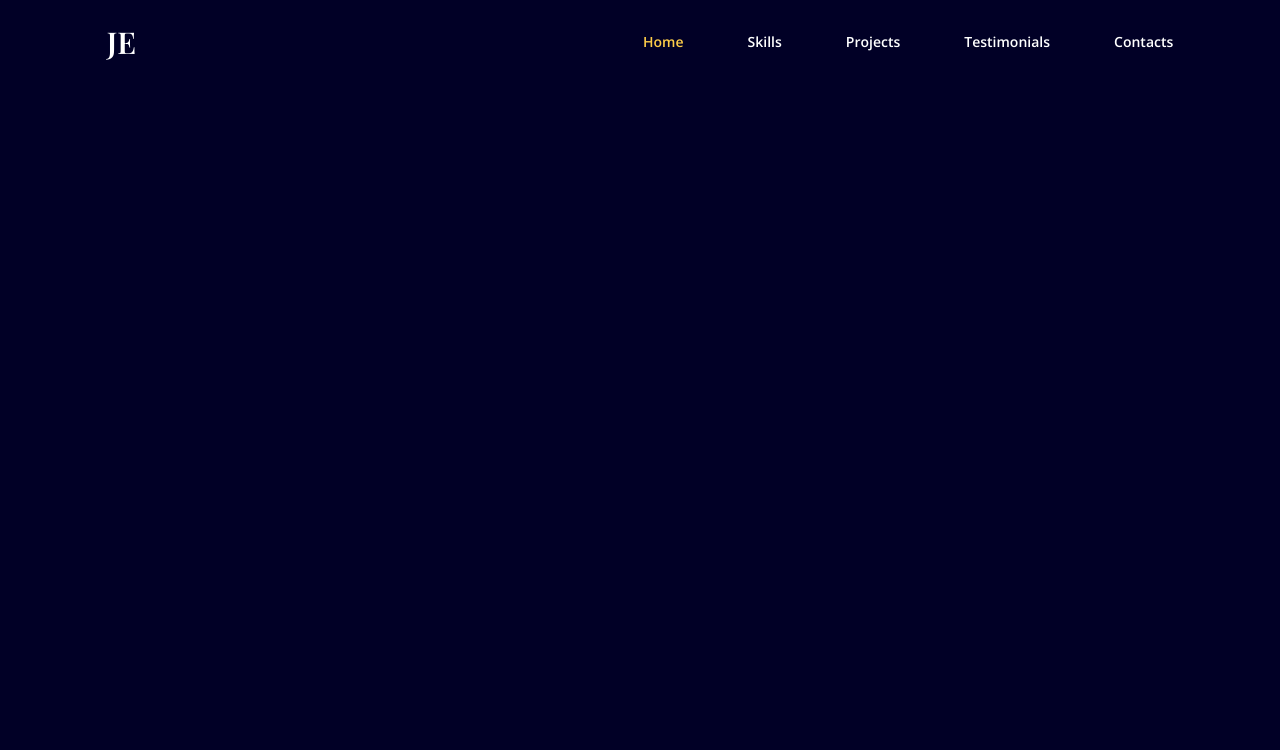
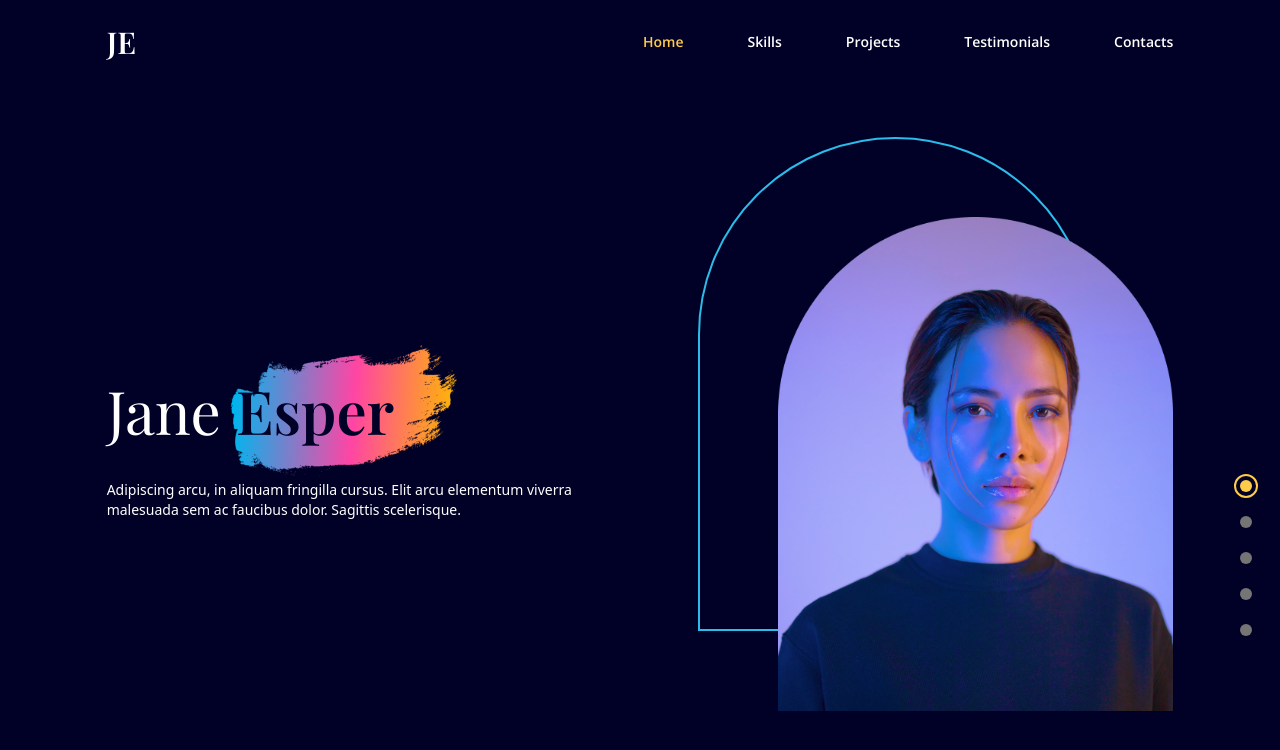
Before and after one commit to Majumder99/react-portfolio-website, a React (Vite) app: page / in a window 1280 px wide. Shown: the top 750 px of the page. Built offline with nearby package versions, Linux system fonts and the light colour scheme.

Commit message:
added hero section

```diff
--- a/src/App.jsx
+++ b/src/App.jsx
@@ -1,11 +1,24 @@
-import { useState } from "react";
+import { useEffect, useState } from "react";
 import useMediaQuery from "./hooks/useMediaQuery";
+import DotGroup from "./scenes/DotGroup";
 import Navbar from "./scenes/Navbar";
+import Landing from "./scenes/Landing";
 
 function App() {
   const [selectedPage, setSelectedPage] = useState("home");
-  const [isTopPage, setIsTopPage] = useState(false);
+  const [isTopPage, setIsTopPage] = useState(true);
   const isAboveMediumScreen = useMediaQuery("(min-width: 1060px)");
+  useEffect(() => {
+    const handleScroll = () => {
+      if (window.scrollY === 0) {
+        setIsTopPage(true);
+      }
+      if (window.scrollY !== 0) {
+        setIsTopPage(false);
+      }
+      window.addEventListener("scroll", handleScroll);
+    };
+  }, []);
   return (
     <>
       <div className="bg-deep-blue app">
@@ -14,6 +27,16 @@ function App() {
           selectedPage={selectedPage}
           setSelectedPage={setSelectedPage}
         />
+
+        <div className="w-5/6 mx-auto md:h-full">
+          {isAboveMediumScreen && (
+            <DotGroup
+              selectedPage={selectedPage}
+              setSelectedPage={setSelectedPage}
+            />
+          )}
+          <Landing setSelectedPage={setSelectedPage} />
+        </div>
       </div>
     </>
   );
--- /dev/null
+++ b/src/scenes/DotGroup.jsx
@@ -0,0 +1,53 @@
+import AnchorLink from "react-anchor-link-smooth-scroll";
+
+const DotGroup = ({ selectedPage, setSelectedPage }) => {
+  //je component e before use korbo oita holo parent and before ta holo child
+  const selectedStyles = `relative bg-yellow before:absolute before:w-6 before:h-6 before:rounded-full
+    before:border-2 before:border-yellow before:left-[-50%] before:top-[-50%]`;
+
+  return (
+    <div className="flex flex-col gap-6 fixed top-[60%] right-7">
+      <AnchorLink
+        href="#home"
+        className={`${
+          selectedPage === "home" ? selectedStyles : "bg-dark-grey"
+        } w-3 h-3 rounded-full`}
+        onClick={() => setSelectedPage("home")}
+      />
+
+      <AnchorLink
+        href="#skills"
+        className={`${
+          selectedPage === "skills" ? selectedStyles : "bg-dark-grey"
+        } w-3 h-3 rounded-full`}
+        onClick={() => setSelectedPage("skills")}
+      />
+
+      <AnchorLink
+        href="#projects"
+        className={`${
+          selectedPage === "projects" ? selectedStyles : "bg-dark-grey"
+        } w-3 h-3 rounded-full`}
+        onClick={() => setSelectedPage("projects")}
+      />
+
+      <AnchorLink
+        href="#testimonials"
+        className={`${
+          selectedPage === "testimonials" ? selectedStyles : "bg-dark-grey"
+        } w-3 h-3 rounded-full`}
+        onClick={() => setSelectedPage("testimonials")}
+      />
+
+      <AnchorLink
+        href="#contact"
+        className={`${
+          selectedPage === "contact" ? selectedStyles : "bg-dark-grey"
+        } w-3 h-3 rounded-full`}
+        onClick={() => setSelectedPage("contact")}
+      />
+    </div>
+  );
+};
+
+export default DotGroup;
--- /dev/null
+++ b/src/scenes/Landing.jsx
@@ -0,0 +1,69 @@
+import React from "react";
+import { motion } from "framer-motion";
+import AnchorLink from "react-anchor-link-smooth-scroll";
+import useMediaQuery from "../hooks/useMediaQuery";
+import headImg from "../assets/profile-image.png";
+
+const Landing = ({ setSelectedPage }) => {
+  const isAboveMediumScreen = useMediaQuery("(min-width: 1060px)");
+  return (
+    <>
+      <section
+        id="home"
+        className="md:flex md:justify-between md:items-center gap-16 md:h-full py-10"
+      >
+        {/* IMAGE SECTION */}
+        <div className="basis-3/5 z-10 mt-16 md:mt-32 flex justify-center md:order-2">
+          {isAboveMediumScreen ? (
+            <div
+              className="relative z-0 ml-20 before:absolute before:-top-20 before:-left-20 before:rounded-t-[400px]
+            before:w-full before:max-w-[400px] md:before:max-w-[600px] before:h-full before:border-2 before:border-blue before:z-[-1]"
+            >
+              <img
+                alt="profile"
+                className="hover:saturate-200 transition duration-500 z-10 w-full max-w-[400px] md:max-w-[600px]"
+                src={headImg}
+              />
+            </div>
+          ) : (
+            <img
+              alt="profile"
+              className="z-10 w-full max-w-[400px] md:max-w-[600px]"
+              src={headImg}
+            />
+          )}
+        </div>
+
+        {/* MAIN SECTION  */}
+        <div className="z-30 basis-2/3 mt-12 md:mt-32">
+          {/* HEADINGS  */}
+          <motion.div
+            initial="hidden"
+            whileInView="visible"
+            viewport={{ once: true, amout: 0.5 }}
+            variants={{
+              hidden: { opacity: 0, x: -50 },
+              visible: { opacity: 1, x: 0 },
+            }}
+          >
+            <p className="text-6xl font-playfair z-10 text-center md:text-start ">
+              Jane{" "}
+              <span
+                className="xs:relative xs:text-deep-blue xs:font-semibold z-20 xs:before:content-brush
+              before:absolute before:-left-[25px] before:-top-[70px] before:z-[-1]"
+              >
+                Esper
+              </span>
+            </p>
+            <p className="mt-10 mb-7 text-sm text-center md:text-start">
+              Adipiscing arcu, in aliquam fringilla cursus. Elit arcu elementum
+              viverra malesuada sem ac faucibus dolor. Sagittis scelerisque.
+            </p>
+          </motion.div>
+        </div>
+      </section>
+    </>
+  );
+};
+
+export default Landing;
```
